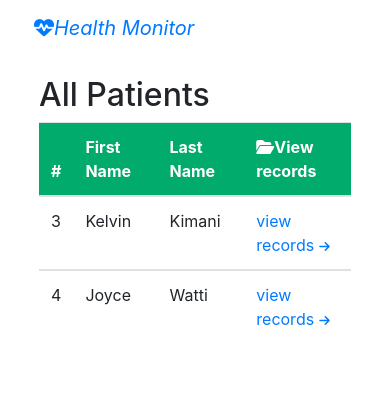
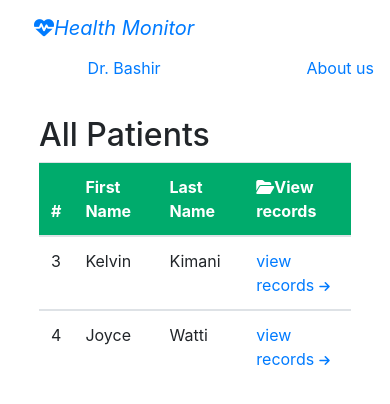
Before and after one commit to kbuika/health-monitor, a React (Create React App) app in the folder web app/: page /home in a window 390 px wide. Shown: the top 404 px of the page. Built offline with nearby package versions, Linux system fonts and the light colour scheme; no server answers.

Commit message:
fixed mobile nav-bar

```diff
--- a/web app/src/components/pages/AboutUsPage.js
+++ b/web app/src/components/pages/AboutUsPage.js
@@ -1,9 +1,11 @@
 import React from 'react'
 import { Table } from 'react-bootstrap';
+import { Link } from "react-router-dom";
 
 function AboutUsPage() {
     return (
         <div className='about-us'>
+            <Link to='/Login' style={{textDecoration: 'none', color: 'black', float: 'left'}}>Back</Link>
             <div >
                 <h1 className='about-us-title'>About Us </h1>
             </div>
--- a/web app/src/components/pages/HomePage.js
+++ b/web app/src/components/pages/HomePage.js
@@ -14,15 +14,15 @@ function HomePage() {
             <HomeContext.Consumer>
                 {context => (
                 <div>
-                    <Navbar collapseOnSelect expand="lg" bg="green" variant="white">
+                    <Navbar collapseOnSelect expand="lg" bg="green" variant="black">
                         <Navbar.Brand href="/" className="logo">
                         <i className="fas fa-heartbeat"></i>
                                         <i style={{fontSize: "20px"}}>Health Monitor</i>
                         </Navbar.Brand>
                         <Navbar.Toggle aria-controls="responsive-navbar-nav" />
-                        <Navbar.Collapse id="responsive-navbar-nav">
+                        {/* <Navbar.Collapse id="responsive-navbar-nav" > */}
 
-                        <Nav style={{marginLeft: "40%"}}>
+                        <Nav style={{marginLeft: "20%"}}>
                                 <Nav.Link eventKey={2} to="/login">
                                     Dr. Bashir
                                 </Nav.Link>
@@ -32,7 +32,7 @@ function HomePage() {
                                     About us
                                 </Link>
                             </Nav>
-                        </Navbar.Collapse>
+                        {/* </Navbar.Collapse> */}
                     </Navbar>
                     <div className="patient-list">
                         <h2>All Patients</h2>
--- a/web app/src/components/pages/LoginPage.js
+++ b/web app/src/components/pages/LoginPage.js
@@ -1,6 +1,7 @@
 import React from 'react';
-// import { Link} from "react-router-dom";
-import { Form, Button, Tabs, Tab } from "react-bootstrap";
+import { Link} from "react-router-dom";
+import { Button, Form, Tabs, Tab } from "react-bootstrap";
+
 import {HomeContext} from '../state-management/context';
 import HomeProvider from "../state-management/provider/HomeProvider";
 
@@ -12,7 +13,9 @@ function LoginPage() {
 
                 <HomeContext.Consumer>
                                 {context => (
+
                                 <div className="login-container">
+
                                 <div className="header" style={{marginBottom: '50px'}}>
                                 <i className="fas fa-heartbeat animated pulse infinite"></i>
                                 <i style={{fontFamily: "Roboto", fontSize: "32px", color: 'green'}}>Login</i>
@@ -49,6 +52,10 @@ function LoginPage() {
 
 
                                     </Form>
+                                    <div style={{ alignContent: 'center'}}>
+                                    <Link to='/about-us' style={{ textDecoration: 'none', color: 'white'}}>About us</Link>
+                                    </div>
+
 
                                     </Tab>
                                     <Tab eventKey="patient" title="Patient">
--- a/web app/src/components/pages/RecordsPage.js
+++ b/web app/src/components/pages/RecordsPage.js
@@ -23,9 +23,9 @@ class RecordsPage extends Component {
                                         <i style={{fontSize: "20px"}}>Health Monitor</i>
                         </Navbar.Brand>
                         <Navbar.Toggle aria-controls="responsive-navbar-nav" />
-                        <Navbar.Collapse id="responsive-navbar-nav">
+                        {/* <Navbar.Collapse id="responsive-navbar-nav"> */}
 
-                        <Nav style={{marginLeft: "40%"}}>
+                        <Nav style={{marginLeft: "20%"}}>
                                 <Nav.Link eventKey={2} to="/login">
                                     Dr. Bashir
                                 </Nav.Link>
@@ -35,7 +35,7 @@ class RecordsPage extends Component {
                                     About us
                                 </Link>
                             </Nav>
-                        </Navbar.Collapse>
+                        {/* </Navbar.Collapse> */}
                         </Navbar>
                         <div>
                             <h2 className="records-head">Patient Vitals</h2>
--- a/web app/src/components/pages/patientRecordsPage.js
+++ b/web app/src/components/pages/patientRecordsPage.js
@@ -19,15 +19,15 @@ class RecordsPage extends Component {
                 <HomeContext.Consumer>
                     {context => (
                         <div>
-                        <Navbar collapseOnSelect expand="lg" bg="green" variant="white">
+                        <Navbar collapseOnSelect expand="lg" bg="green" variant="black">
                         <Navbar.Brand href="/" className="logo">
                         <i className="fas fa-heartbeat logo-heart"></i>
                                         <i style={{fontSize: "20px"}}>Health Monitor</i>
                         </Navbar.Brand>
                         <Navbar.Toggle aria-controls="responsive-navbar-nav" />
-                        <Navbar.Collapse id="responsive-navbar-nav">
+                        {/* <Navbar.Collapse id="responsive-navbar-nav"> */}
 
-                            <Nav style={{marginLeft: "40%"}}>
+                            <Nav style={{marginLeft: "20%"}}>
                                 <Nav.Link eventKey={2} to="/login">
                                     Dr. Bashir
                                 </Nav.Link>
@@ -37,7 +37,7 @@ class RecordsPage extends Component {
                                     About us
                                 </Link>
                             </Nav>
-                        </Navbar.Collapse>
+                        {/* </Navbar.Collapse> */}
                         </Navbar>
                         <div>
                             <h2 className="records-head">Patient X Vitals</h2>
```
